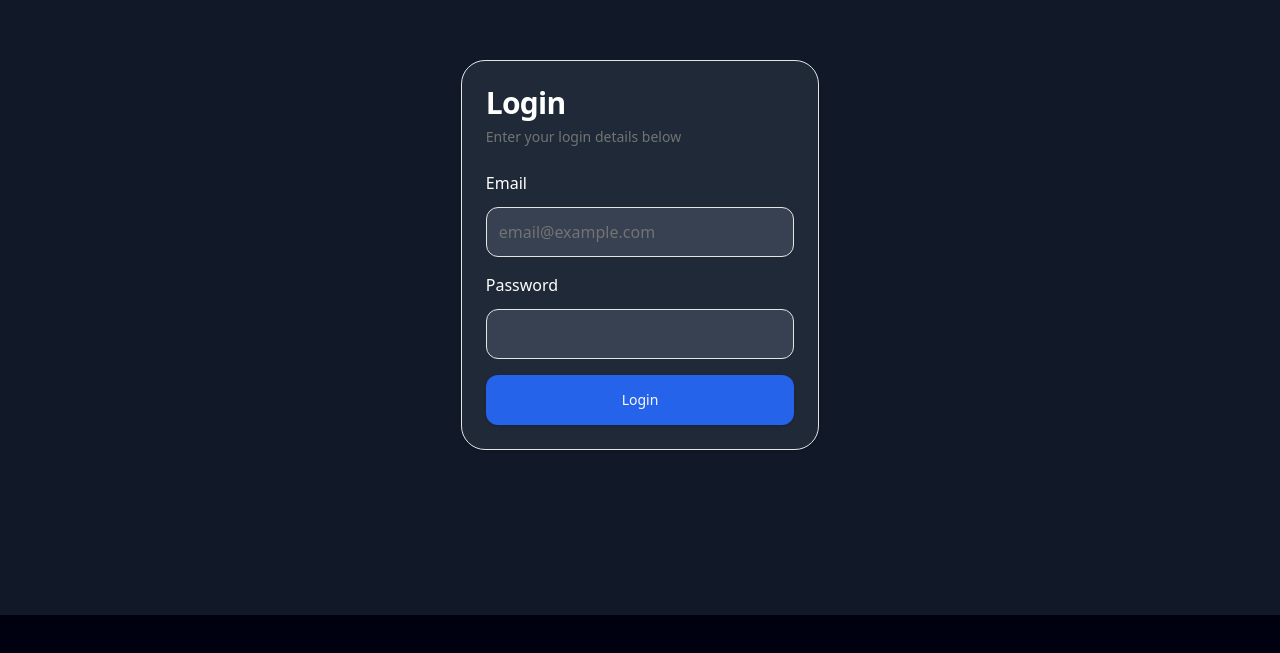
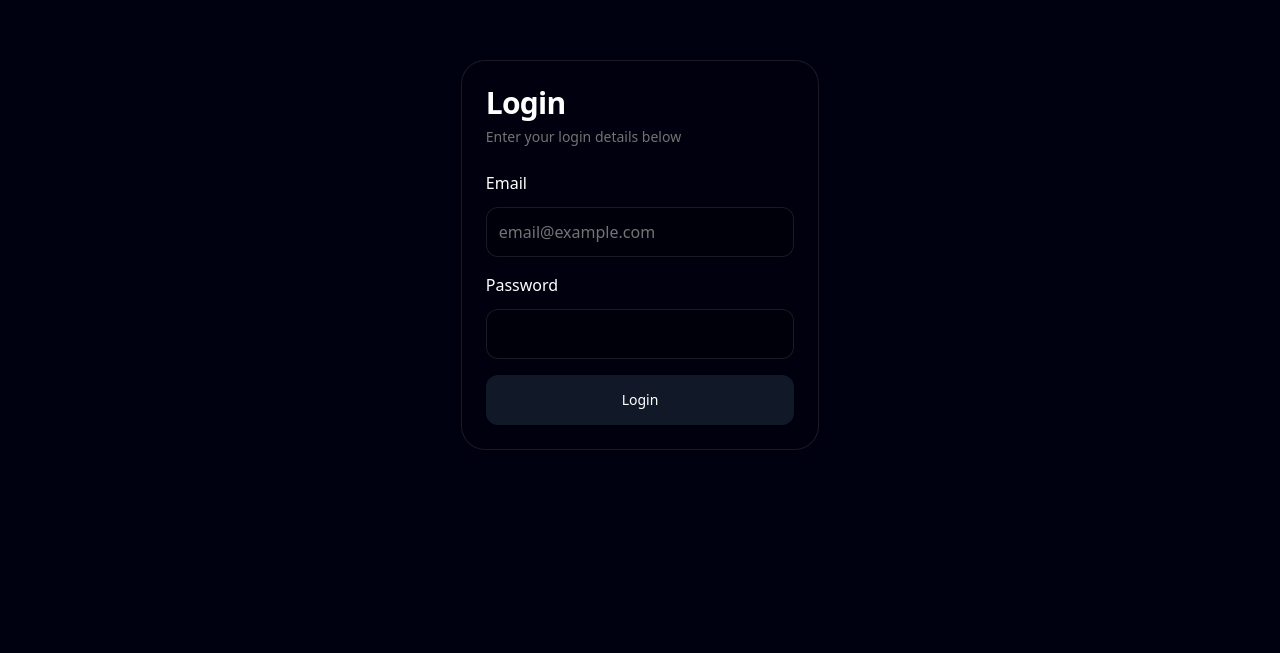
Before and after one commit to Lqgistics/imgfrontend, a Next.js app: page /login in a window 1280 px wide. Shown: the part 105-758 px from the top of the page. Built offline with nearby package versions, Linux system fonts and the light colour scheme.

Commit message:
children fix

```diff
--- a/src/app/login/page.tsx
+++ b/src/app/login/page.tsx
@@ -56,8 +56,8 @@ export default function Login() {
   };
 
   return (
-    <div className="flex items-center justify-center min-h-[90vh] bg-gray-900">
-      <Card className="mx-auto w-[28%] min-w-[350px] bg-gray-800 text-white">
+    <div className="flex items-center justify-center min-h-[90vh]">
+      <Card className="mx-auto w-[28%] min-w-[350px] bg-black/10 text-white border-white/10">
         <CardHeader>
           <CardTitle className="text-3xl font-bold">Login</CardTitle>
           <CardDescription>Enter your login details below</CardDescription>
@@ -69,7 +69,7 @@ export default function Login() {
                 Email
               </Label>
               <Input
-                className="h-[50px] rounded-xl text-md bg-gray-700 text-white"
+                className="h-[50px] rounded-xl text-md bg-black/20 text-white border-white/10 "
                 id="email"
                 type="email"
                 placeholder="email@example.com"
@@ -83,7 +83,7 @@ export default function Login() {
                 Password
               </Label>
               <Input
-                className="h-[50px] rounded-xl text-md bg-gray-700 text-white"
+                className="h-[50px] rounded-xl text-md bg-black/20 text-white border-white/10"
                 id="password"
                 type="password"
                 value={password}
@@ -94,7 +94,7 @@ export default function Login() {
             {error && <div className="text-red-500">{error}</div>}
             <Button
               type="submit"
-              className="w-full h-[50px] rounded-xl bg-blue-600 hover:bg-blue-700"
+              className="w-full h-[50px] rounded-xl bg-gray-900 hover:bg-gray-800 text-white"
               disabled={loading}
             >
               {loading ? "Logging in..." : "Login"}
--- a/src/app/page.tsx
+++ b/src/app/page.tsx
@@ -15,7 +15,7 @@ const frames = [
   { width: 50, height: 50 },
 ];
 
-export default function Home({ children }: { children: React.ReactNode }) {
+export default function Home() {
   return (
     <div className="relative min-h-screen">
       <Navbar />
@@ -65,7 +65,7 @@ export default function Home({ children }: { children: React.ReactNode }) {
           ))}
         </Card>
       </div>
-      {children}
+
       <section className="h-screen w-full flex items-center justify-center mt-80">
         <div className="mx-auto grid max-w-5xl items-center gap-6 py-12 lg:grid-cols-3 lg:gap-12 top-0">
           <Card className="relative overflow-hidden bg-[#131327]/20 backdrop-blur-md border border-white/10 text-white">
--- a/src/app/signup/page.tsx
+++ b/src/app/signup/page.tsx
@@ -145,7 +145,7 @@ export default function SignupForm() {
 
   return (
     <div className="flex items-center justify-center min-h-[90vh]">
-      <Card className="mx-auto w-[28%] min-w-[350px]">
+      <Card className="mx-auto w-[28%] min-w-[350px] bg-black/10 text-white border-white/10">
         <CardHeader>
           <CardTitle className="text-3xl font-bold">Sign Up</CardTitle>
           <CardDescription>Create your account to get started</CardDescription>
@@ -157,7 +157,7 @@ export default function SignupForm() {
                 Username
               </Label>
               <Input
-                className="h-[50px] rounded-xl text-md"
+                className="h-[50px] rounded-xl text-md bg-black/20 text-white border-white/10 "
                 id="username"
                 name="username"
                 type="text"
@@ -174,7 +174,7 @@ export default function SignupForm() {
                 Email
               </Label>
               <Input
-                className="h-[50px] rounded-xl text-md"
+                className="h-[50px] rounded-xl text-md bg-black/20 text-white border-white/10 "
                 id="email"
                 name="email"
                 type="email"
@@ -191,7 +191,7 @@ export default function SignupForm() {
                 Password
               </Label>
               <Input
-                className="h-[50px] rounded-xl text-md"
+                className="h-[50px] rounded-xl text-md bg-black/20 text-white border-white/10 "
                 id="password"
                 name="password"
                 type="password"
@@ -241,7 +241,7 @@ export default function SignupForm() {
             </div>
             <Button
               type="submit"
-              className="w-full h-[50px] rounded-xl"
+              className="w-full h-[50px] rounded-xl bg-gray-900 hover:bg-gray-800"
               disabled={loading}
             >
               {loading
```
